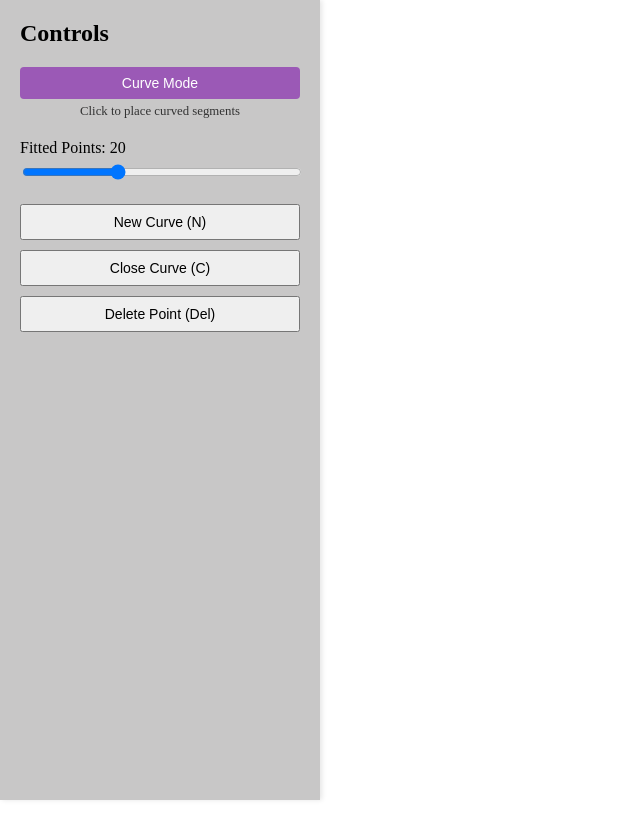
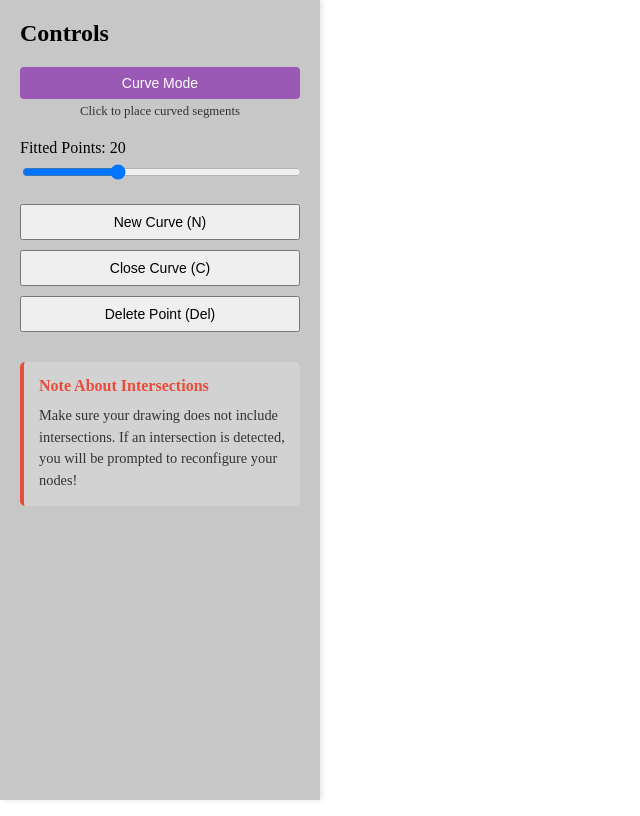
Before and after one commit to alexamelen/CAHSI, a React (Create React App) app: page / in a window 1280 px wide. Shown: the whole page, without its empty margins (0-640 px from the left). Built offline with nearby package versions, Linux system fonts and the light colour scheme.

Commit message:
updated control panel with note about intersections

```diff
--- a/src/ControlsPanel.js
+++ b/src/ControlsPanel.js
@@ -1,19 +1,18 @@
 import React, { useState } from 'react';
-
 const ControlsPanel = ({
   numPoints,
   onNumPointsChange,
   onNewCurve,
   onCloseCurve,
   onDeletePoint,
-  onToggleMode,  // Add this new prop
+  onToggleMode,
 }) => {
   const [isStraightMode, setIsStraightMode] = useState(false);
 
   const handleModeToggle = () => {
     const newMode = !isStraightMode;
     setIsStraightMode(newMode);
-    onToggleMode(newMode);  // Notify parent component
+    onToggleMode(newMode);
   };
 
   return (
@@ -96,6 +95,27 @@ const ControlsPanel = ({
           Delete Point (Del)
         </button>
       </div>
+
+      {/* Intersection Note */}
+      <div style={{
+        marginTop: '30px',
+        padding: '15px',
+        backgroundColor: 'rgba(255, 255, 255, 0.2)',
+        borderRadius: '5px',
+        borderLeft: '4px solid #e74c3c',
+      }}>
+        <h4 style={{ marginTop: 0, marginBottom: '10px', color: '#e74c3c' }}>
+          Note About Intersections
+        </h4>
+        <p style={{
+          margin: 0,
+          fontSize: '0.9em',
+          lineHeight: '1.5',
+          color: '#333'
+        }}>
+          Make sure your drawing does not include intersections. If an intersection is detected, you will be prompted to reconfigure your nodes!
+        </p>
+      </div>
     </div>
   );
 };
```
